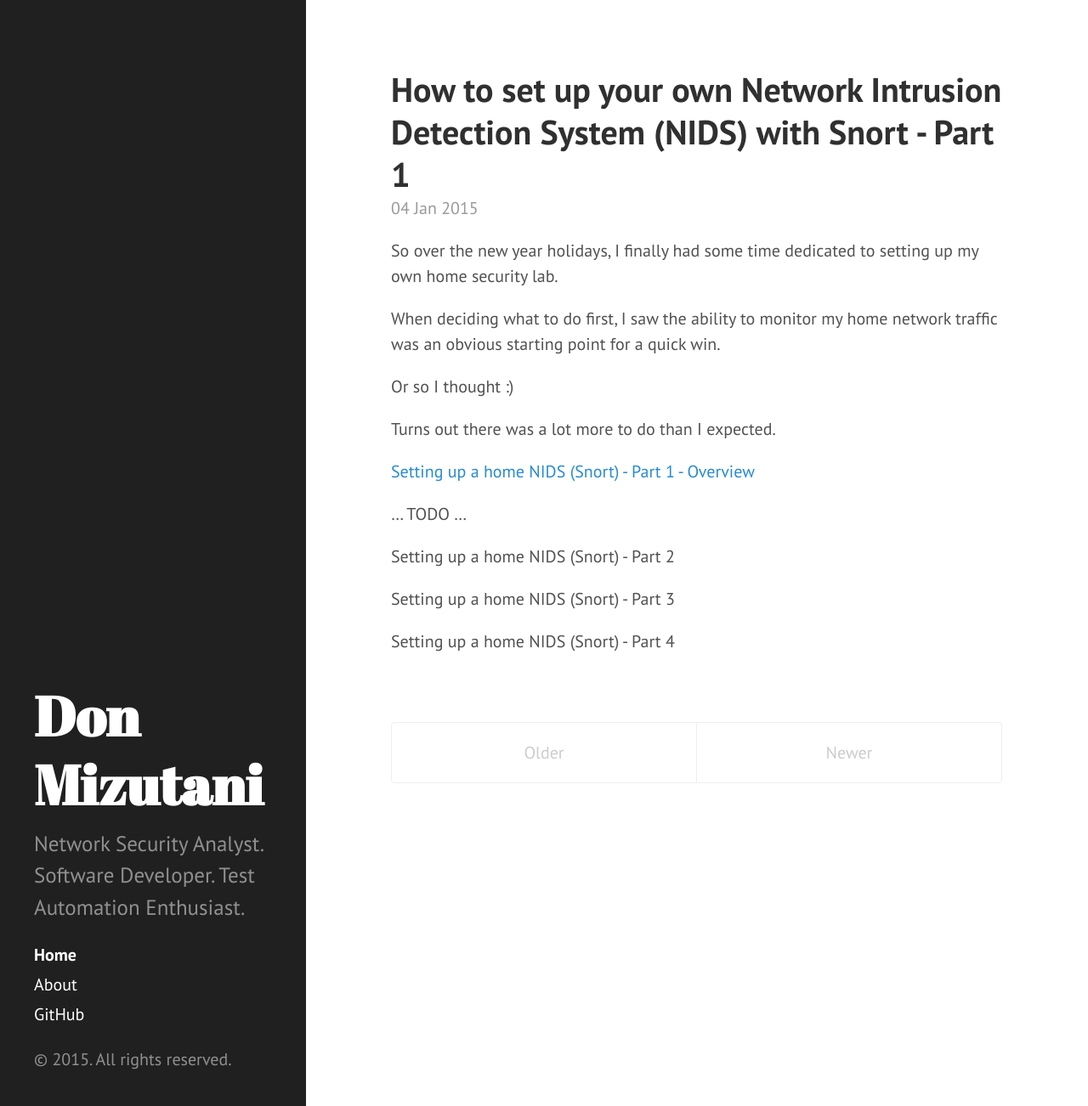
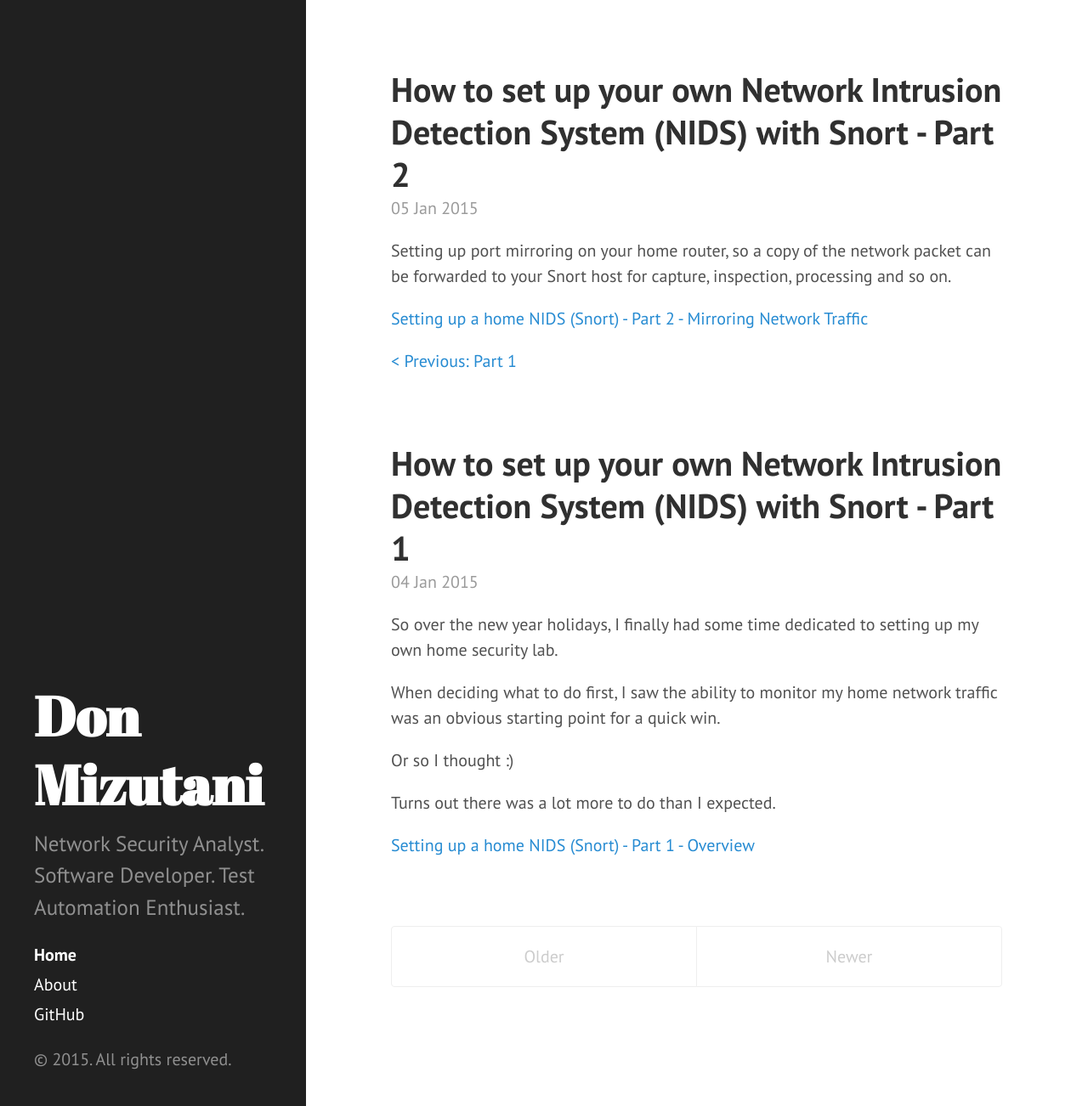
Before and after one commit to donmizutani/dm-newsite, a Jekyll site: the page built from index.html, in a window 1280 px wide and 1302 px high. Shown: the whole window at 85% size. Built offline with Jekyll 4.4.1, drawn with Linux system fonts in a browser that asks for light colours; Markdown is read by kramdown in place of the engine named in the settings; the list of posts is cut into pages by our own code.

Commit message:
post for snort setup part 2

```diff
--- a/_posts/2015-01-04-snort-setup-part1.md
+++ b/_posts/2015-01-04-snort-setup-part1.md
@@ -1,7 +1,7 @@
 ---
 layout: post
 title: How to set up your own Network Intrusion Detection System (NIDS) with Snort - Part 1
-meta-description: setup snort nids overview part 1 post
+meta-description: setup snort network ids overview part 1 post
 ---
 
 So over the new year holidays, I finally had some time dedicated to setting up my own home security lab.
@@ -13,11 +13,3 @@ Or so I thought :)
 Turns out there was a lot more to do than I expected.
 
 [Setting up a home NIDS (Snort) - Part 1 - Overview](/pages/snort/setup/1-overview)
-
-... TODO ...
-
-Setting up a home NIDS (Snort) - Part 2
-
-Setting up a home NIDS (Snort) - Part 3
-
-Setting up a home NIDS (Snort) - Part 4
--- /dev/null
+++ b/_posts/2015-01-05-snort-setup-part2.md
@@ -0,0 +1,11 @@
+---
+layout: post
+title: How to set up your own Network Intrusion Detection System (NIDS) with Snort - Part 2
+meta-description: setup snort network ids, port mirroring, network traffic, part 2 post
+---
+
+Setting up port mirroring on your home router, so a copy of the network packet can be forwarded to your Snort host for capture, inspection, processing and so on.
+
+[Setting up a home NIDS (Snort) - Part 2 - Mirroring Network Traffic](/pages/snort/setup/2-mirroring-network-traffic)
+
+[< Previous: Part 1](/2015/01/04/snort-setup-part1/)
```
Also changed, not shown: pages/snort/setup/2-mirroring-network-traffic.md (+3 -0 lines).
